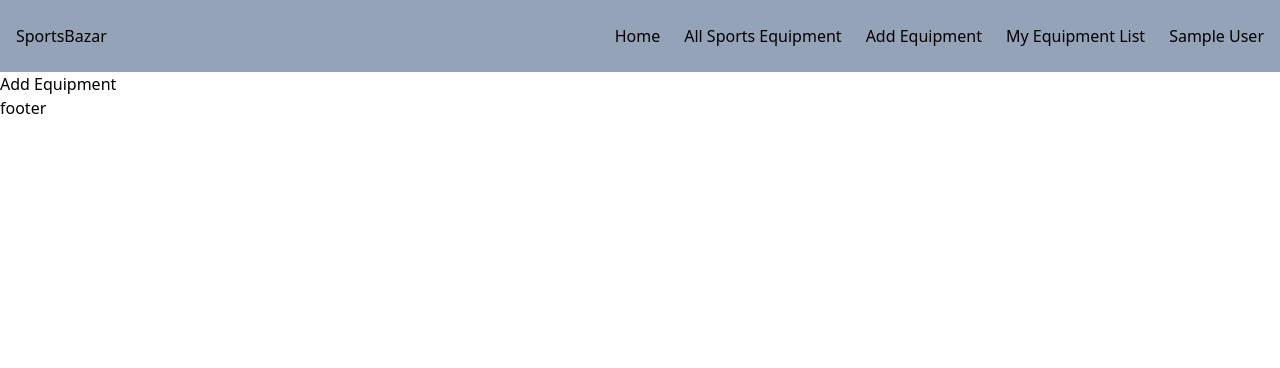
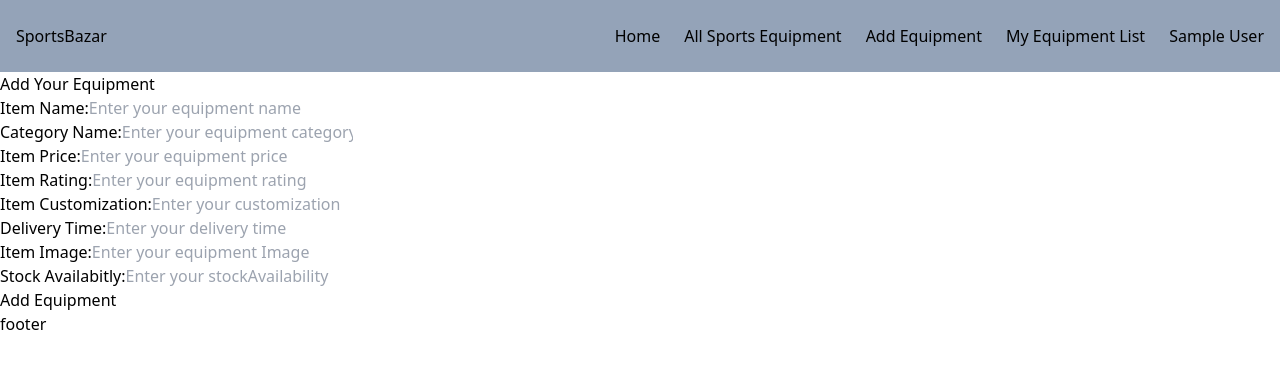
Before and after one commit to adnanakhlasofficial/esports-edge-client, a React (Vite) app: page /add-equipment in a window 1280 px wide. Shown: the top 368 px of the page. Built offline with nearby package versions, Linux system fonts and the light colour scheme; no server answers; sample sign-in values are in the browser's storage.

Commit message:
Added add equipment form

```diff
--- a/src/pages/AddEquipment/AddEquipment.jsx
+++ b/src/pages/AddEquipment/AddEquipment.jsx
@@ -1,9 +1,161 @@
+import { useContext } from "react";
+import { AuthContext } from "../../provider/AuthProvider/AuthProvider";
+
 const AddEquipment = () => {
+    const { user } = useContext(AuthContext);
+
+    const handleAddEquipment = (e) => {
+        e.preventDefault();
+
+        const form = e.target;
+        const username = form.username.value;
+        const useremail = form.useremail.value;
+        const name = form.name.value;
+        const category = form.category.value;
+        const price = form.price.value;
+        const rating = form.rating.value;
+        const customization = form.customization.value;
+        const deliveryTime = form.deliveryTime.value;
+        const image = form.image.value;
+        const stockAvailability = form.stockAvailability.value;
+
+        const itemInfo = {
+            username,
+            useremail,
+            name,
+            category,
+            price,
+            rating,
+            customization,
+            deliveryTime,
+            image,
+            stockAvailability
+            };
+
+        console.log(itemInfo);
+    };
+
     return (
         <div>
-            <h2>Add Equipment </h2>
+            <h2>Add Your Equipment </h2>
             <div>
-                <form></form>
+                <form onSubmit={handleAddEquipment}>
+                    <div className="hidden">
+                        <label htmlFor="username">
+                            <span>User Name:</span>
+                            <input
+                                type="text"
+                                defaultValue={user.displayName}
+                                name="username"
+                                id="username"
+                                disabled
+                            />
+                        </label>
+                    </div>
+                    <div className="hidden">
+                        <label htmlFor="useremail">
+                            <span>User Email:</span>
+                            <input
+                                type="text"
+                                defaultValue={user.email}
+                                name="useremail"
+                                id="useremail"
+                                disabled
+                            />
+                        </label>
+                    </div>
+                    <div>
+                        <label htmlFor="name">
+                            <span>Item Name:</span>
+                            <input
+                                type="text"
+                                name="name"
+                                id="name"
+                                placeholder="Enter your equipment name"
+                            />
+                        </label>
+                    </div>
+                    <div>
+                        <label htmlFor="category">
+                            <span>Category Name:</span>
+                            <input
+                                type="text"
+                                name="category"
+                                id="category"
+                                placeholder="Enter your equipment category"
+                            />
+                        </label>
+                    </div>
+                    <div>
+                        <label htmlFor="price">
+                            <span>Item Price:</span>
+                            <input
+                                type="text"
+                                name="price"
+                                id="price"
+                                placeholder="Enter your equipment price"
+                            />
+                        </label>
+                    </div>
+                    <div>
+                        <label htmlFor="rating">
+                            <span>Item Rating:</span>
+                            <input
+                                type="text"
+                                name="rating"
+                                id="rating"
+                                placeholder="Enter your equipment rating"
+                            />
+                        </label>
+                    </div>
+                    <div>
+                        <label htmlFor="customization">
+                            <span>Item Customization:</span>
+                            <input
+                                type="text"
+                                name="customization"
+                                id="customization"
+                                placeholder="Enter your customization"
+                            />
+                        </label>
+                    </div>
+                    <div>
+                        <label htmlFor="deliveryTime">
+                            <span>Delivery Time:</span>
+                            <input
+                                type="text"
+                                name="deliveryTime"
+                                id="deliveryTime"
+                                placeholder="Enter your delivery time"
+                            />
+                        </label>
+                    </div>
+                    <div>
+                        <label htmlFor="image">
+                            <span>Item Image:</span>
+                            <input
+                                type="text"
+                                name="image"
+                                id="image"
+                                placeholder="Enter your equipment Image"
+                            />
+                        </label>
+                    </div>
+                    <div>
+                        <label htmlFor="stockAvailability">
+                            <span>Stock Availabitly:</span>
+                            <input
+                                type="text"
+                                name="stockAvailability"
+                                id="stockAvailability"
+                                placeholder="Enter your stockAvailability"
+                            />
+                        </label>
+                    </div>
+                    <div>
+                        <button>Add Equipment</button>
+                    </div>
+                </form>
             </div>
         </div>
     );
```
